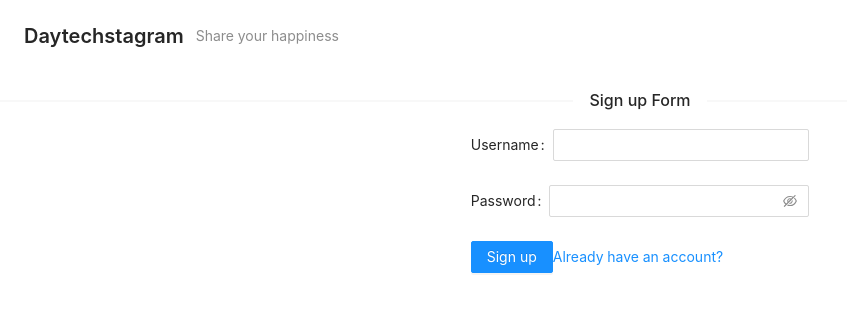
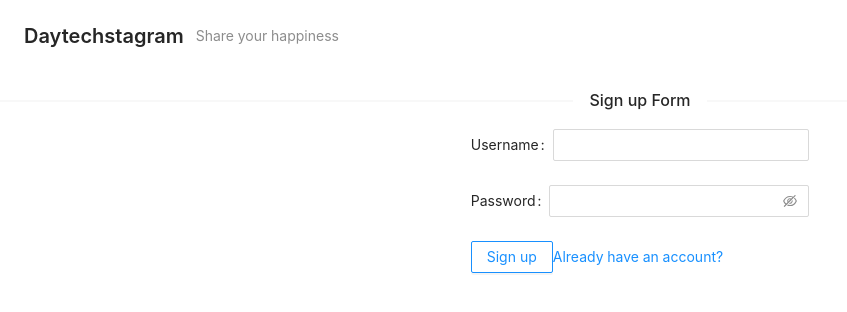
Before and after one commit to piamboat/fe-daytechstagram, a Next.js app: page /signup in a window 1280 px wide. Shown: the top 312 px of the page, without its empty margins (0-847 px from the left). Built offline with nearby package versions, Linux system fonts and the light colour scheme.

Commit message:
be able to sign out

```diff
--- /dev/null
+++ b/src/components/SignupForm.tsx
@@ -0,0 +1,55 @@
+import React, { useState } from 'react'
+import { Row, Form, Input, Button, Divider } from 'antd'
+import Link from 'next/link'
+
+interface SignupForm {
+    onSignup: (username: string, password: string) => void
+}
+
+const SignupForm:React.FC<SignupForm> = ({ onSignup }) => {
+    const [username, setUsername] = useState('')
+    const [password, setPassword] = useState('')
+
+    const onFormSubmit = () => {
+        onSignup(username, password)
+
+        // clear input field
+        setUsername('')
+        setPassword('')
+    }
+
+    return (
+        <React.Fragment>
+            <Divider orientation="center">Sign up Form</Divider>
+            <Row justify="center" className="p-5 min-h-screen">
+                <Form>
+                    <Form.Item label="Username">
+                        <Input
+                            value={ username }
+                            onChange={ e => setUsername(e.target.value) }
+                        />
+                    </Form.Item>
+                    <Form.Item label="Password">
+                        <Input.Password
+                            value={ password }
+                            onChange={ e => setPassword(e.target.value) }
+                        />
+                    </Form.Item>
+                    <Form.Item>
+                        <Button
+                            ghost
+                            className="mr-2"
+                            type="primary"
+                            onClick={ onFormSubmit }
+                        >
+                            Sign up
+                        </Button>
+                        <Link href='/signin'>Already have an account?</Link>
+                    </Form.Item>
+                </Form>
+            </Row>
+        </React.Fragment>
+    )
+}
+
+export default SignupForm
--- a/src/pages/_app.tsx
+++ b/src/pages/_app.tsx
@@ -1,9 +1,7 @@
 import 'antd/dist/antd.css';
 import 'tailwindcss/tailwind.css'
 import { AppProps } from 'next/app';
-import { PageHeader } from 'antd';
-import { motion, MotionConfig } from 'framer-motion';
-import React from 'react';
+import { motion } from 'framer-motion';
 
 function MyApp({ Component, pageProps, router }: AppProps) {
   return (
@@ -11,10 +9,6 @@ function MyApp({ Component, pageProps, router }: AppProps) {
       pageInit: { opacity: 0 },
       pageAnimate: { opacity: 1 },
     }}>
-      <PageHeader
-        title="Daytechstagram"
-        subTitle="Share your happiness"
-      />
       <Component {...pageProps} />
     </motion.div>
   )
--- a/src/pages/index.tsx
+++ b/src/pages/index.tsx
@@ -1,9 +1,14 @@
 import React from 'react'
 import Link from 'next/link'
+import { PageHeader } from 'antd';
 
 export default function Home() {
   return (
     <div>
+        <PageHeader
+          title="Daytechstagram"
+          subTitle="Share your happiness"
+        />
         <div className="md:flex justify-between py-20 px-10 bg-red-500">
             <div className="md:w-1/2 mb-10 md: mb-0 items-center">
                 <h2 className="text-4xl lg:text-6xl text-white mb-6">
--- a/src/pages/signin.tsx
+++ b/src/pages/signin.tsx
@@ -2,7 +2,7 @@ import React from 'react'
 import LoginForm from '@/components/LoginForm'
 import { authAxios } from './api/daytechbackend'
 import { useRouter } from 'next/router'
-import { message } from 'antd';
+import { message, PageHeader } from 'antd';
 
 // using cookie-cutter package
 const cookieCutter = require('cookie-cutter');
@@ -28,6 +28,10 @@ const signin:React.FC = () => {
 
     return (
         <React.Fragment>
+            <PageHeader
+                title="Daytechstagram"
+                subTitle="Share your happiness"
+            />
             <LoginForm onSignin={onSignin} />
         </React.Fragment>
     );
--- a/src/pages/signup.tsx
+++ b/src/pages/signup.tsx
@@ -1,34 +1,34 @@
 import React from 'react'
-import { Row, Form, Input, Button, Divider } from 'antd'
-import Link from 'next/link'
+import { PageHeader, message } from 'antd'
+import { useRouter } from 'next/router'
+import SignupForm from '../components/SignupForm';
+import { authAxios } from './api/daytechbackend'
 
 const signup:React.FC = () => {
+    const router = useRouter()
+
+    const onSignup = async (username: string, password: string) => {
+        try {
+            const params = new URLSearchParams()
+            params.append('username', username)
+            params.append('password', password)
+            await  authAxios.post('/users/signup', params)
+
+            message.success('Successfully sign up, Please wait a moment');
+            // redirect to signin
+            router.push('/signin')
+        } catch (error) {
+            message.error('Please try again later')
+        }
+    }
+
     return (
         <React.Fragment>
-            <Divider orientation="center">Sign up Form</Divider>
-            <Row justify="center" className="p-5 min-h-screen">
-                <Form>
-                    <Form.Item
-                        label="Username"
-                    >
-                        <Input />
-                    </Form.Item>
-                    <Form.Item
-                        label="Password"
-                    >
-                        <Input.Password />
-                    </Form.Item>
-                    <Form.Item>
-                        <Button
-                            className="mr-2"
-                            type="primary"
-                        >
-                            Sign up
-                        </Button>
-                        <Link href='/signin'>Already have an account?</Link>
-                    </Form.Item>
-                </Form>
-            </Row>
+            <PageHeader
+                title="Daytechstagram"
+                subTitle="Share your happiness"
+            />
+            <SignupForm onSignup={onSignup} />
         </React.Fragment>
 
     );
```
Also changed, not shown: src/pages/feed.tsx (+30 -10 lines).
